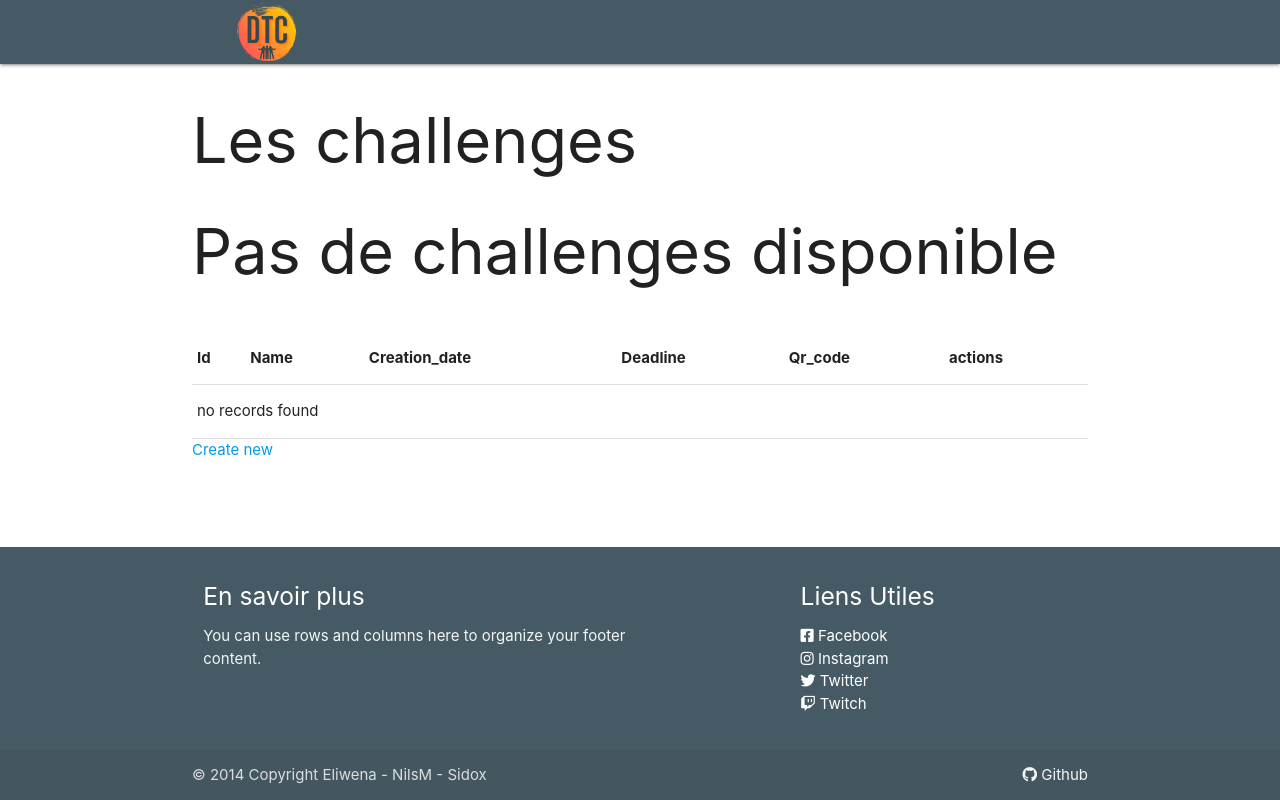
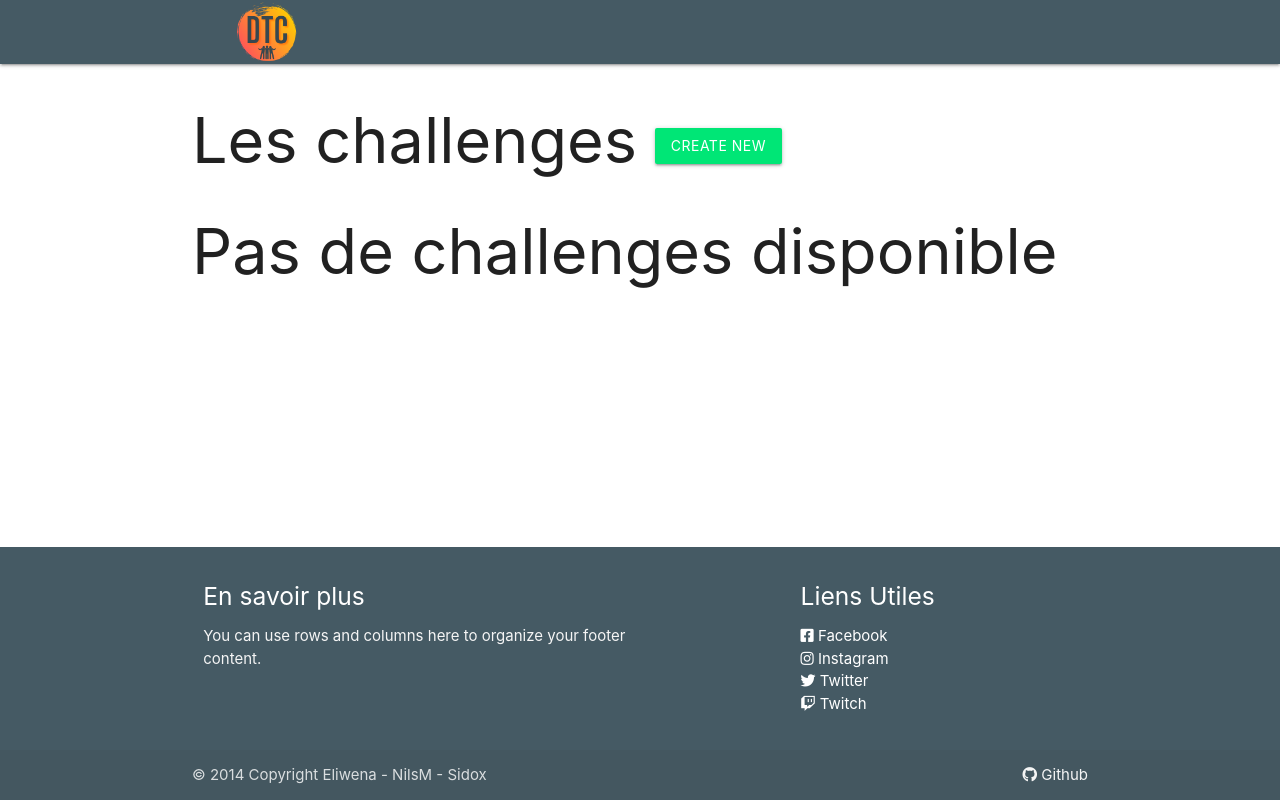
Before and after one commit to NilsMillot/Defis_tes_copains, a Symfony app: template templates/challenges/index.html.twig in a window 1280 px wide. Run offline with Twig, Linux system fonts and the light colour scheme; the template is opened without the code that fills it, so the values that code supplies are empty; some libraries are stand-ins or nearby versions.

Commit message:
[ADD] VichUploaderBuddle + Image challenges

```diff
--- a/config/bundles.php
+++ b/config/bundles.php
@@ -13,4 +13,5 @@ return [
     Symfony\Bundle\SecurityBundle\SecurityBundle::class => ['all' => true],
     Twig\Extra\TwigExtraBundle\TwigExtraBundle::class => ['all' => true],
     Doctrine\Bundle\FixturesBundle\DoctrineFixturesBundle::class => ['dev' => true, 'test' => true],
+    Vich\UploaderBundle\VichUploaderBundle::class => ['all' => true],
 ];
--- a/templates/base_front.html.twig
+++ b/templates/base_front.html.twig
@@ -32,7 +32,7 @@
 <body>
 <nav class="teal blue-grey darken-2">
     <div class="nav-wrapper container">
-        <a href="#" ><img src="{{ asset('images/DTC.png') }}" class="brand-logo" width="150px"/></a>
+        <a href="#" ><img src="{{ asset('images/logo/DTC.png') }}" class="brand-logo" width="150px"/></a>
         <ul id="nav-mobile" class="right hide-on-med-and-down">
             {%  if(app.user) %}
             <li><a  href="{{ path('front_challenges_index') }}">Challenges</a></li>
--- a/templates/challenges/_delete_form.html.twig
+++ b/templates/challenges/_delete_form.html.twig
@@ -1,4 +1,4 @@
 <form method="post" action="{{ path('challenges_delete', {'id': challenge.id}) }}" onsubmit="return confirm('Are you sure you want to delete this item?');">
     <input type="hidden" name="_token" value="{{ csrf_token('delete' ~ challenge.id) }}">
-    <button class="btn">Delete</button>
+    <button class="waves-effect waves-light btn red accent-3">Delete</button>
 </form>
--- a/templates/challenges/_form.html.twig
+++ b/templates/challenges/_form.html.twig
@@ -1,4 +1,4 @@
 {{ form_start(form) }}
-    {{ form_widget(form) }}
-    <button class="btn">{{ button_label|default('Save') }}</button>
+    {{ form_rest(form) }}
+    <button class="waves-effect waves-light btn orange accent-3" type="submit">Editer</button>
 {{ form_end(form) }}
--- a/templates/challenges/edit.html.twig
+++ b/templates/challenges/edit.html.twig
@@ -7,7 +7,7 @@
 
     {{ include('challenges/_form.html.twig', {'button_label': 'Update'}) }}
 
-    <a href="{{ path('challenges_index') }}">back to list</a>
+    <a class="waves-effect waves-light btn blue-grey darken-2" href="{{ path('challenges_index') }}">back to list</a>
 
     {{ include('challenges/_delete_form.html.twig') }}
 {% endblock %}
--- a/templates/challenges/index.html.twig
+++ b/templates/challenges/index.html.twig
@@ -3,12 +3,14 @@
 {% block title %}Challenges index{% endblock %}
 
 {% block body %}
-    <h1>Les challenges</h1>
+    <h1>Les challenges     <a class="waves-effect waves-light btn green accent-3" href="{{ path('challenges_new') }}">Create new</a>
+    </h1>
+
     <div class="row">
     {% for challenge in challenges %}
         <div class="card small col s6">
             <div class="card-image waves-effect waves-block waves-light">
-                <img class="activator" src={{ asset('images/' ~ challenge.picture) }}>
+                <img class="activator" src="{{ vich_uploader_asset(challenge, 'imageFile') }}">
             </div>
             <div class="card-content">
                 <span class="card-title activator grey-text text-darken-4">{{ challenge.name }}<i class="material-icons right">Voir plus</i></span>
@@ -22,6 +24,8 @@
                     <p>Par : {{ challenge.username }} </p>
                 {% endfor %}
                 <p> Deadline : {{ challenge.deadline ? challenge.deadline|date('d-m-Y') : ''  }}</p>
+                <a href="{{ path('challenges_show', {'id': challenge.id}) }}">show</a>
+                <a href="{{ path('challenges_edit', {'id': challenge.id}) }}">edit</a>
             </div>
         </div>
 
@@ -29,37 +33,4 @@
         <h1>Pas de challenges disponible</h1>
     {% endfor %}
     </div>
-    <table class="table">
-        <thead>
-            <tr>
-                <th>Id</th>
-                <th>Name</th>
-                <th>Creation_date</th>
-                <th>Deadline</th>
-                <th>Qr_code</th>
-                <th>actions</th>
-            </tr>
-        </thead>
-        <tbody>
-        {% for challenge in challenges %}
-            <tr>
-                <td>{{ challenge.id }}</td>
-                <td>{{ challenge.name }}</td>
-                <td>{{ challenge.creationDate ? challenge.creationDate|date('Y-m-d H:i:s') : '' }}</td>
-                <td>{{ challenge.deadline ? challenge.deadline|date('Y-m-d H:i:s') : '' }}</td>
-                <td>{{ challenge.qrCode }}</td>
-                <td>
-                    <a href="{{ path('challenges_show', {'id': challenge.id}) }}">show</a>
-                    <a href="{{ path('challenges_edit', {'id': challenge.id}) }}">edit</a>
-                </td>
-            </tr>
-        {% else %}
-            <tr>
-                <td colspan="6">no records found</td>
-            </tr>
-        {% endfor %}
-        </tbody>
-    </table>
-
-    <a href="{{ path('challenges_new') }}">Create new</a>
 {% endblock %}
--- a/templates/challenges/show.html.twig
+++ b/templates/challenges/show.html.twig
@@ -29,7 +29,7 @@
             </tr>
             <tr>
                 <th>Picture</th>
-                <td><img  src={{ asset('images/' ~ challenge.picture) }} width="300px"/></td>
+                <td><img  src={{ vich_uploader_asset(challenge, 'imageFile') }} width="300px"/></td>
             </tr>
         </tbody>
     </table>
```
Also changed, not shown: composer.json (+9 -3 lines), src/Controller/Front/ChallengesController.php (+2 -6 lines), src/Entity/Challenges.php (+10 -19 lines), src/Entity/Traits/VichUploadTrait.php (added, +67 -0 lines), src/Form/ChallengesType.php (+7 -3 lines), public/images/logo/DTC.png (added), 3 other files.
